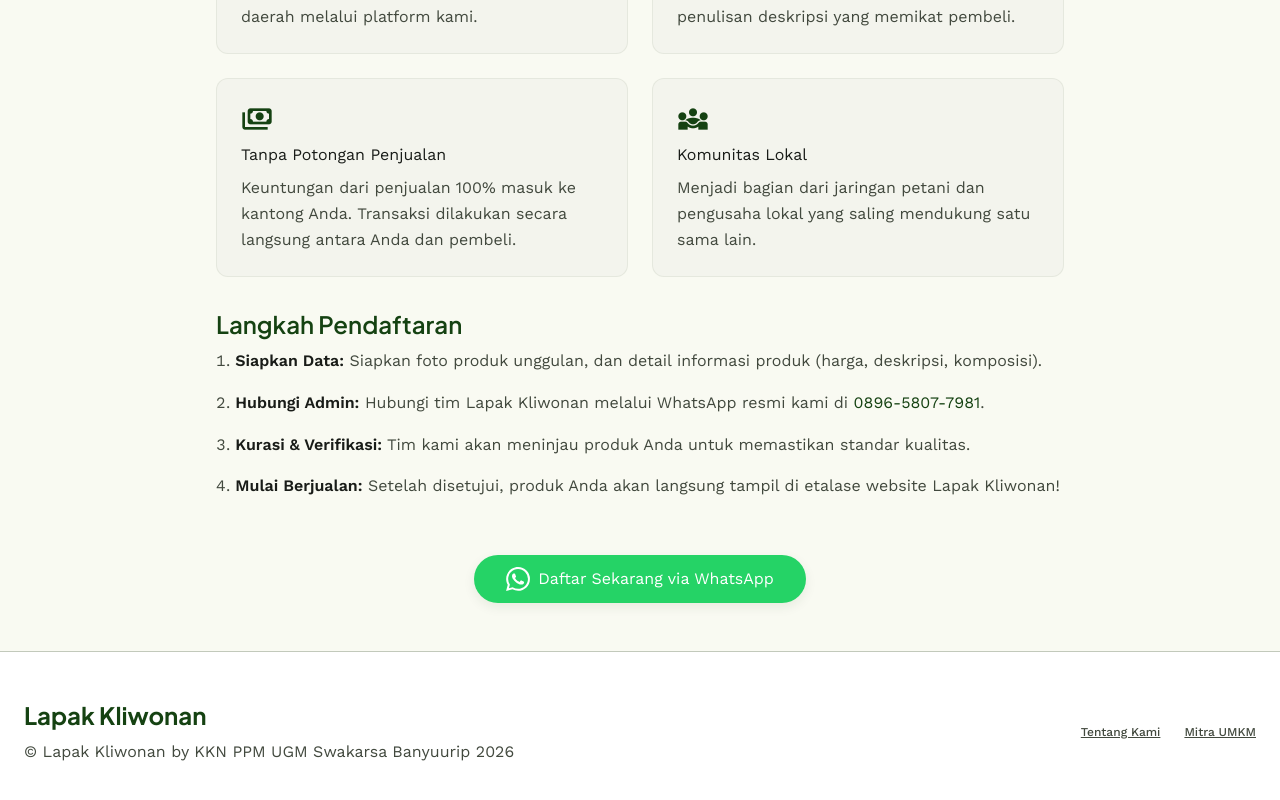
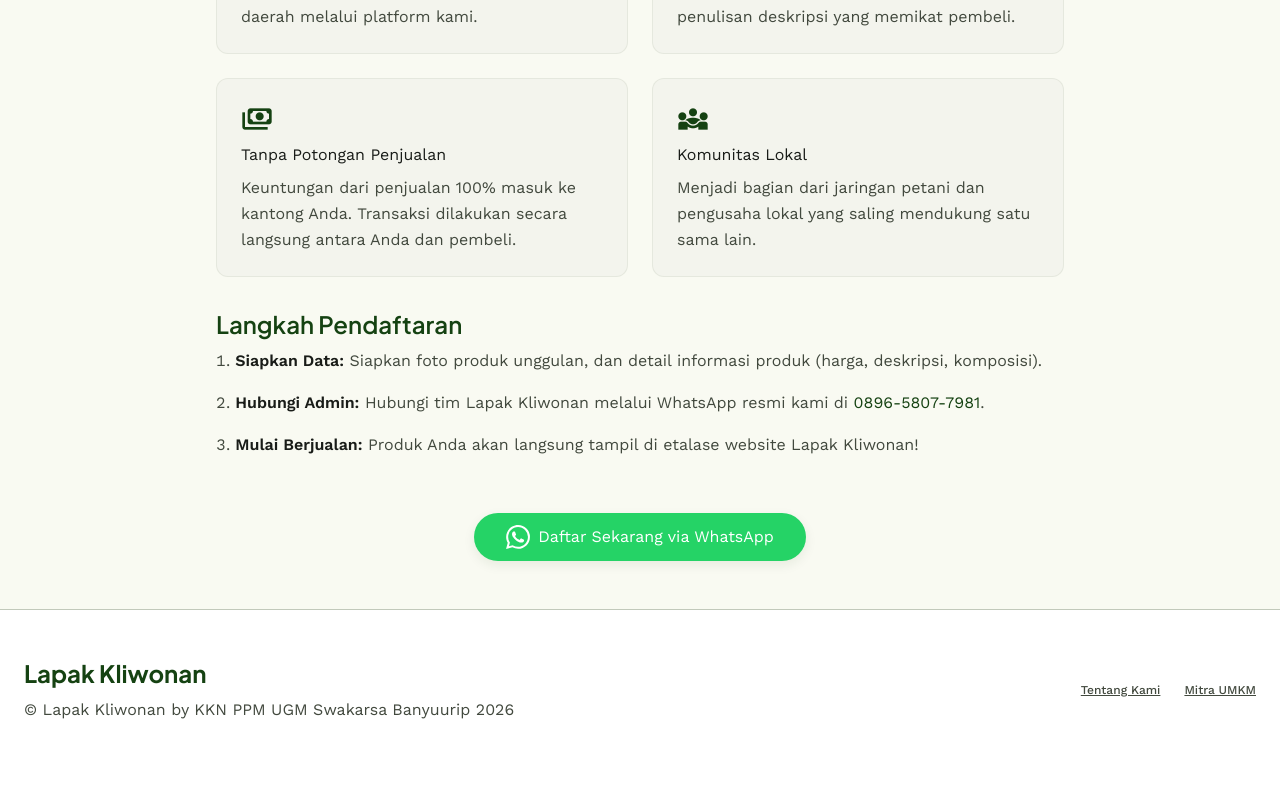
Before and after one commit to kosmasrio0411/kliwonan-umkm, a React (Vite) app: page /mitra-umkm in a window 1280 px wide. Shown: the part 534-1334 px from the top of the page. After the commit the page ends 1305 px from the top, so only its background shows below. Built offline with nearby package versions, Linux system fonts and the light colour scheme.

Commit message:
Update PartnerPage registration steps

```diff
--- a/src/pages/PartnerPage.tsx
+++ b/src/pages/PartnerPage.tsx
@@ -72,8 +72,7 @@
               <ol className="list-decimal list-inside font-body-md text-body-md text-on-surface-variant space-y-4">
                 <li><strong className="text-on-background">Siapkan Data:</strong> Siapkan foto produk unggulan, dan detail informasi produk (harga, deskripsi, komposisi).</li>
                 <li><strong className="text-on-background">Hubungi Admin:</strong> Hubungi tim Lapak Kliwonan melalui WhatsApp resmi kami di <a href="https://wa.me/6289658077981" className="text-primary hover:underline">0896-5807-7981</a>.</li>
-                <li><strong className="text-on-background">Kurasi & Verifikasi:</strong> Tim kami akan meninjau produk Anda untuk memastikan standar kualitas.</li>
-                <li><strong className="text-on-background">Mulai Berjualan:</strong> Setelah disetujui, produk Anda akan langsung tampil di etalase website Lapak Kliwonan!</li>
+                <li><strong className="text-on-background">Mulai Berjualan:</strong> Produk Anda akan langsung tampil di etalase website Lapak Kliwonan!</li>
               </ol>
             </div>
 
```
